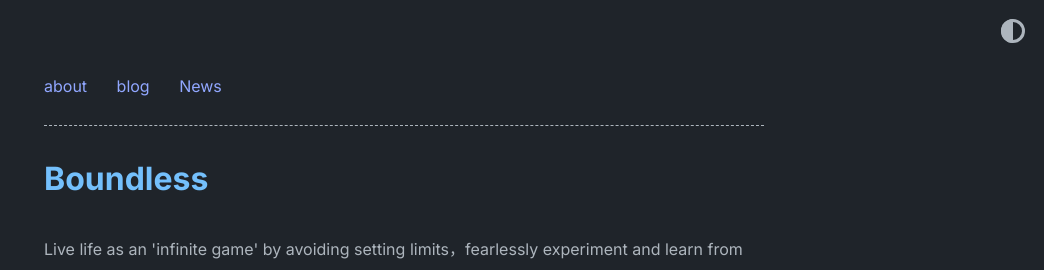
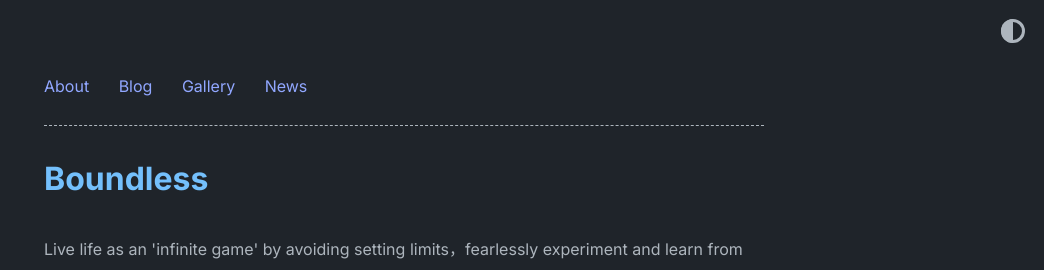
Before and after one commit to abhinavs/moonwalk, a Jekyll site: the page built from index.md, in a window 1280 px wide. Shown: the top 270 px of the page, without its empty margins (236-1280 px from the left). Built offline with Jekyll 4.4.1, drawn with Linux system fonts in a browser that asks for light colours.

Commit message:
Update home.yml

```diff
--- a/_data/home.yml
+++ b/_data/home.yml
@@ -1,9 +1,12 @@
 navbar_entries:
-  - title: about
+  - title: About
     url: about
 
-  - title: blog
+  - title: Blog
     url: blog
+
+  - title: Gallery
+    url: about
 
   - title: News
     url: News
```
